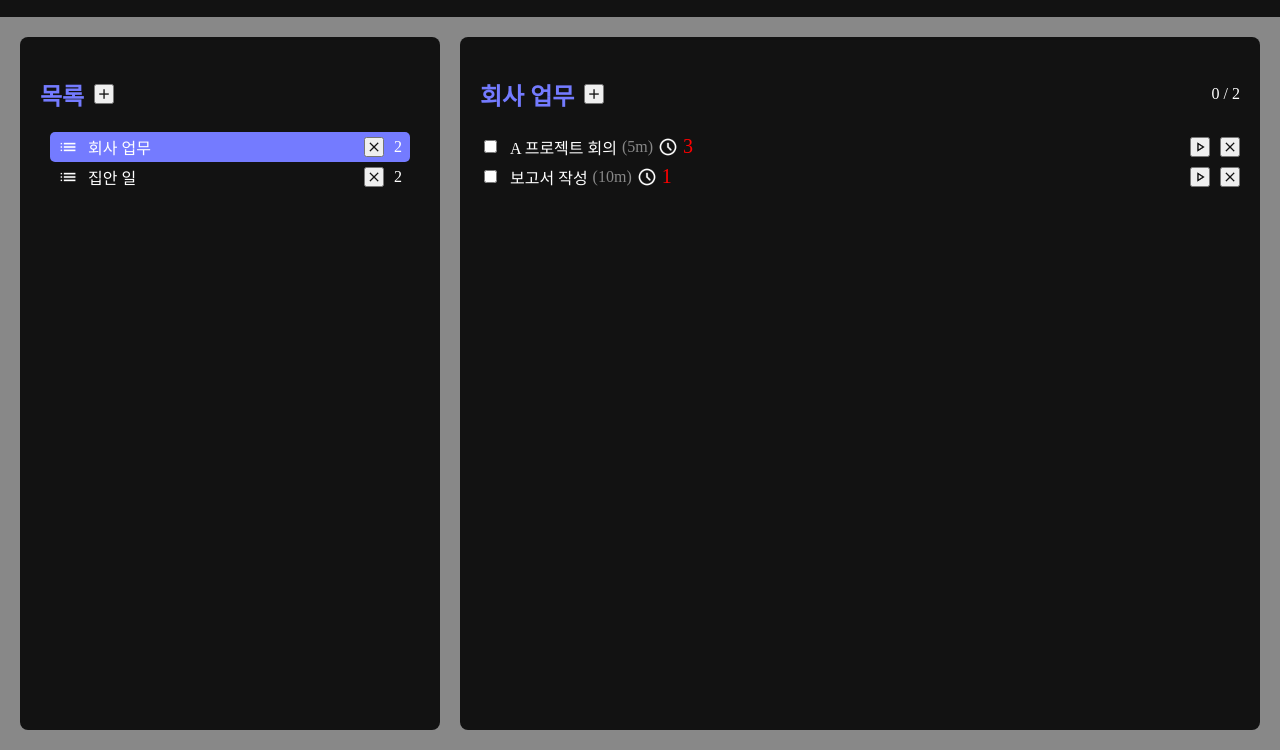
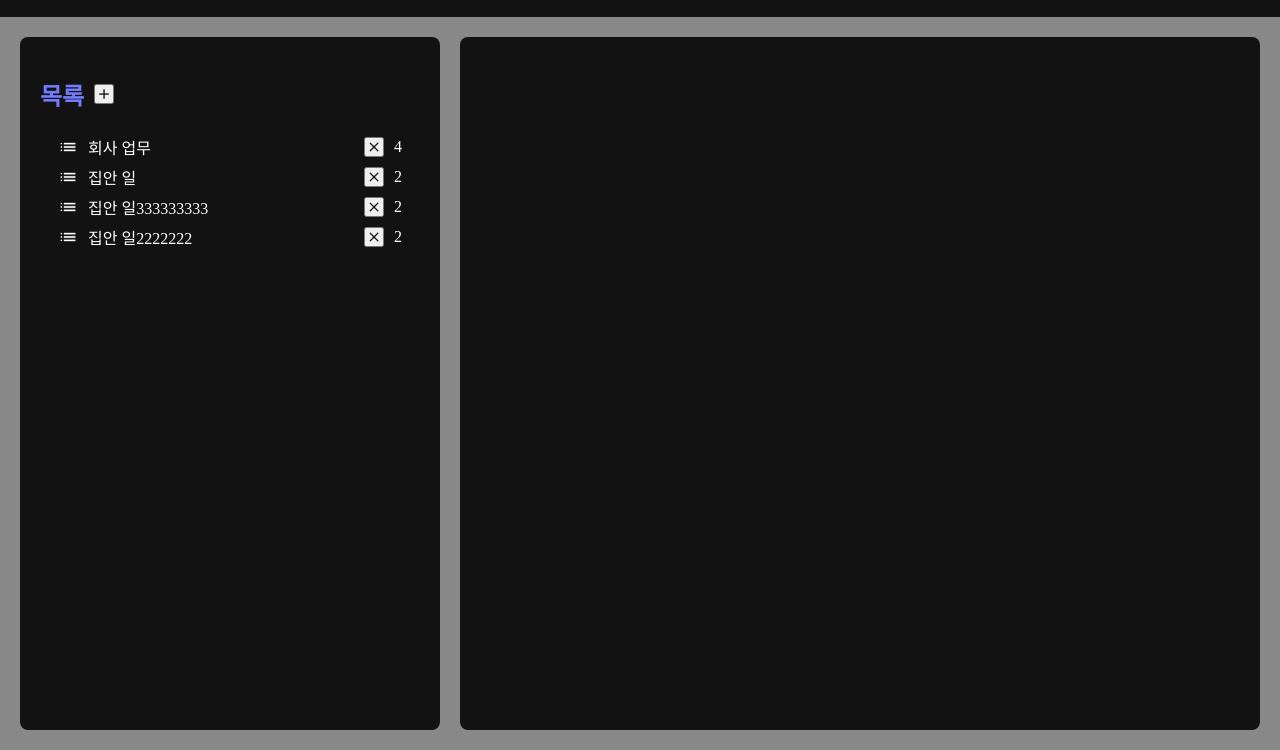
Before and after one commit to chikoogi/pomodoro_todo, a website built with Vite: page index.html in a window 1280 px wide. Shown: the part 50-800 px from the top of the page. Built offline with nearby package versions, Linux system fonts and the light colour scheme.

Commit message:
[New feature] rightpanelwrapper 초기화

```diff
--- a/index.html
+++ b/index.html
@@ -27,7 +27,7 @@
       </div>
       <div id="content">
         <div id="left-panel">
-          <div class="left-panel">
+          <div id="left-panel-wrapper">
             <div class="left-panel-title">
               <h2 class="title-h2">목록</h2>
               <button class="btn-img" id="add-folder-button">
@@ -45,7 +45,7 @@
           </div>
         </div>
         <div id="right-panel">
-          <div class="right-panel">
+          <div id="right-panel-wrapper"  style="display: none">
             <div class="right-panel-title">
               <div class="title-wrapper">
                 <h2 class="title-h2" id="task-list-title"></h2>
--- a/src/components/TaskList.js
+++ b/src/components/TaskList.js
@@ -18,7 +18,15 @@ export class TaskList {
     };
   }
 
+  clear() {
+    document.getElementById("right-panel-wrapper").style.display = "none";
+    this.updateTaskTitle("");
+    const taskListElement = document.getElementById("task-list");
+    taskListElement.innerHTML = "";
+  }
+
   init() {
+    document.getElementById("right-panel-wrapper").style.display = "block";
     this.updateTaskTitle(this.todoTitle);
     this.render();
   }
--- a/src/components/TodoList.js
+++ b/src/components/TodoList.js
@@ -25,7 +25,8 @@ export class TodoList {
     this.render();
 
     /*@TODO 첫번재 선택 임시코드*/
-    this.setSelectedItem(this.todoLists[0], document.getElementById("folder-list").children[0]);
+    // if (document.getElementById("folder-list").children[0])
+    //   this.setSelectedItem(this.todoLists[0], document.getElementById("folder-list").children[0]);
   }
 
   render() {
@@ -112,6 +113,22 @@ export class TodoList {
   }
 
   deleteTodoItem(index) {
+    const todoItem = this.todoLists[index];
+
+    if (this.timer.activeItem) {
+      const task = todoItem.tasks.find((v) => v.id === this.timer.activeItem.id);
+      if (task) {
+        this.timer.stop();
+        this.taskList.clearHeaderTimerRender();
+        this.taskList.clearTaskTimerRender(task);
+      }
+    }
+    if (this.selectedItem.id === todoItem.id) {
+      this.taskList.clear();
+      this.selectedItem = null;
+      this.taskList = null;
+    }
+
     this.todoLists.splice(index, 1); // 선택한 목록을 삭제
     document.getElementById("folder-list").children[index].remove(); // 해당 항목만 삭제
   }
--- a/src/tools/data.js
+++ b/src/tools/data.js
@@ -4,15 +4,29 @@ export let TODO_LIST = [
     name: "회사 업무",
     tasks: [
       {
-        id: "1238024137246",
+        id: "12380247246",
         name: "A 프로젝트 회의",
         pomodoroTime: 5,
         pomodoroCount: 3,
         completed: false,
       },
       {
+        id: "17243222246",
+        name: "보고서 작성",
+        pomodoroTime: 10,
+        pomodoroCount: 1,
+        completed: false,
+      },
+      {
         id: "17243237246",
-        name: "보고서 작성",
+        name: "보2 작성",
+        pomodoroTime: 10,
+        pomodoroCount: 1,
+        completed: false,
+      },
+      {
+        id: "17243233346",
+        name: "3 작성",
         pomodoroTime: 10,
         pomodoroCount: 1,
         completed: false,
@@ -33,6 +47,34 @@ export let TODO_LIST = [
       { id: "1728024131234", name: "세탁", pomodoroTime: 20, pomodoroCount: 2, completed: false },
     ],
   },
+  {
+    id: 3,
+    name: "집안 일333333333",
+    tasks: [
+      {
+        id: "1712324137246",
+        name: "청소하기",
+        pomodoroTime: 15,
+        pomodoroCount: 1,
+        completed: true,
+      },
+      { id: "1728024131234", name: "세탁", pomodoroTime: 20, pomodoroCount: 2, completed: false },
+    ],
+  },
+  {
+    id: 4,
+    name: "집안 일2222222",
+    tasks: [
+      {
+        id: "1728023217246",
+        name: "청소하기",
+        pomodoroTime: 15,
+        pomodoroCount: 1,
+        completed: true,
+      },
+      { id: "1728024131234", name: "세탁", pomodoroTime: 20, pomodoroCount: 2, completed: false },
+    ],
+  },
 ];
 
 export let ACTIVE_TIMER = false;
--- a/style.css
+++ /dev/null
@@ -1,96 +0,0 @@
-:root {
-  font-family: Inter, system-ui, Avenir, Helvetica, Arial, sans-serif;
-  line-height: 1.5;
-  font-weight: 400;
-
-  color-scheme: light dark;
-  color: rgba(255, 255, 255, 0.87);
-  background-color: #242424;
-
-  font-synthesis: none;
-  text-rendering: optimizeLegibility;
-  -webkit-font-smoothing: antialiased;
-  -moz-osx-font-smoothing: grayscale;
-}
-
-a {
-  font-weight: 500;
-  color: #646cff;
-  text-decoration: inherit;
-}
-a:hover {
-  color: #535bf2;
-}
-
-body {
-  margin: 0;
-  display: flex;
-  place-items: center;
-  min-width: 320px;
-  min-height: 100vh;
-}
-
-h1 {
-  font-size: 3.2em;
-  line-height: 1.1;
-}
-
-#app {
-  max-width: 1280px;
-  margin: 0 auto;
-  padding: 2rem;
-  text-align: center;
-}
-
-.logo {
-  height: 6em;
-  padding: 1.5em;
-  will-change: filter;
-  transition: filter 300ms;
-}
-.logo:hover {
-  filter: drop-shadow(0 0 2em #646cffaa);
-}
-.logo.vanilla:hover {
-  filter: drop-shadow(0 0 2em #f7df1eaa);
-}
-
-.card {
-  padding: 2em;
-}
-
-.read-the-docs {
-  color: #888;
-}
-
-button {
-  border-radius: 8px;
-  border: 1px solid transparent;
-  padding: 0.6em 1.2em;
-  font-size: 1em;
-  font-weight: 500;
-  font-family: inherit;
-  background-color: #1a1a1a;
-  cursor: pointer;
-  transition: border-color 0.25s;
-}
-button:hover {
-  border-color: #646cff;
-}
-button:focus,
-button:focus-visible {
-  outline: 4px auto -webkit-focus-ring-color;
-}
-
-@media (prefers-color-scheme: light) {
-  :root {
-    color: #213547;
-    background-color: #ffffff;
-  }
-  a:hover {
-    color: #747bff;
-  }
-  button {
-    background-color: #f9f9f9;
-  }
-}
```
